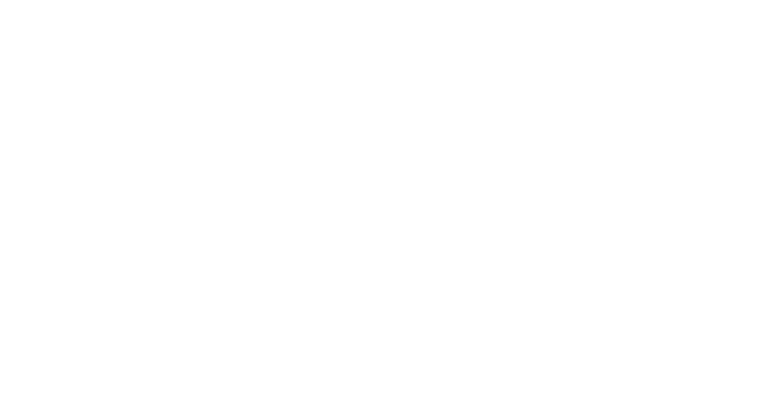
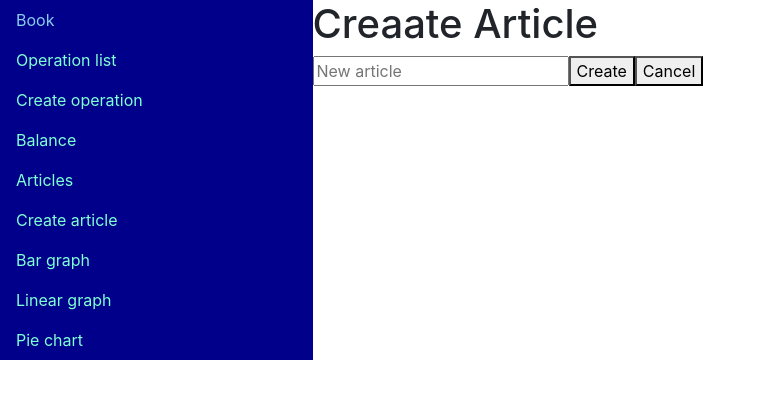
Before and after one commit to PVictoria/budget-front, a React (Create React App) app: page /create-article in a window 1280 px wide. Shown: the top 398 px of the page, without its empty margins (0-766 px from the left). Built offline with nearby package versions, Linux system fonts and the light colour scheme.

Commit message:
Articles create show delete

```diff
--- a/src/components/App.js
+++ b/src/components/App.js
@@ -5,6 +5,7 @@ import "bootstrap/dist/css/bootstrap.css"
 import Navigation from "./Navigation";
 import Greeting from "./Greeting";
 import MyTable from "./MyTable";
+import CreateArticle from "./CreateArticle";
 
 const App = () => (
     <Switch>
@@ -12,6 +13,7 @@ const App = () => (
         <Route path='/navigation' component={Navigation}/>
         <Route path='/greeting' component={Greeting}/>
         <Route path='/articles' component={MyTable}/>
+        <Route path='/create-article' component={CreateArticle}/>
     </Switch>
 );
 
--- /dev/null
+++ b/src/components/CreateArticle.js
@@ -0,0 +1,51 @@
+import React from "react";
+import Navigation from "./Navigation";
+
+class CreateArticle extends React.Component {
+
+    render() {
+        return (
+            <div className="row">
+                <div className="col-sm-3  menu-style" style={{width: '100%'}}><Navigation/></div>
+                <div className="col-sm-15" style={{width: '75%'}}>
+                    <h1>Creaate Article</h1>
+                    <input ref={input => (this._article = input)}
+                           id="article"
+                           name="article"
+                           required="true"
+                           placeholder="New article"/>
+                    <button onClick={this.createHandleClick}>Create</button>
+                    <button onClick={this.cancelHandleClick}>Cancel</button>
+
+                </div>
+            </div>
+        );
+    }
+
+    createHandleClick = () => {
+        if (this._article.value.length === 0) {
+            alert("Название не может бытьпустым");
+            return;
+        }
+        fetch("http://localhost:8080/article", {
+            method: "POST",
+            dataType: "JSON",
+            headers: {
+                'Content-Type': 'application/json',
+            },
+            body: '{ "name" : "' + this._article.value + '" }'
+        }).then(res => {
+            if (res.ok) {
+                this.props.history.push("/articles")
+            } else {
+                alert("Статья стаким названием уже существует")
+            }
+        });
+    };
+
+    cancelHandleClick = () => {
+        document.getElementById("article").value = "";
+    };
+}
+
+export default CreateArticle;
--- a/src/components/MyTable.js
+++ b/src/components/MyTable.js
@@ -73,11 +73,6 @@ class MyTable extends React.Component {
                 <div className="col-sm-3  menu-style" style={{width: '100%'}}><Navigation/></div>
                 <div className="col-sm-15" style={{width: '75%'}}>
                     <h1>Articles</h1>
-                    <input ref={input => (this._article = input)}
-                           name="article"
-                           required="true"
-                           placeholder="Article"/>
-                    <button onClick={this.createHandleClick}>Create</button>
                     <button onClick={this.deleteHandleClick}>Delete</button>
                     <ReactTable data={this.state.items}
                                 columns={columns}
@@ -120,17 +115,6 @@ class MyTable extends React.Component {
 
     };
 
-    createHandleClick = () => {
-        fetch("http://localhost:8080/article", {
-            method: "POST",
-            dataType: "JSON",
-            headers: {
-                'Content-Type': 'application/json',
-            },
-            body: '{ "name" : "' + this._article.value + '" }'
-        });
-        window.location.reload();
-    };
 
     deleteArticle(value) {
         fetch("http://localhost:8080/article/" + value, {
--- a/src/components/Navigation.js
+++ b/src/components/Navigation.js
@@ -35,7 +35,7 @@ class Navigation extends Component {
                     </li>
 
                     <li className="menu-item nav-item">
-                        <a className="nav-link menu-item-font" href='/login'>
+                        <a className="nav-link menu-item-font" href='/create-article'>
                             <i className="fa fa-book"/>Create article
                         </a>
                     </li>
```
